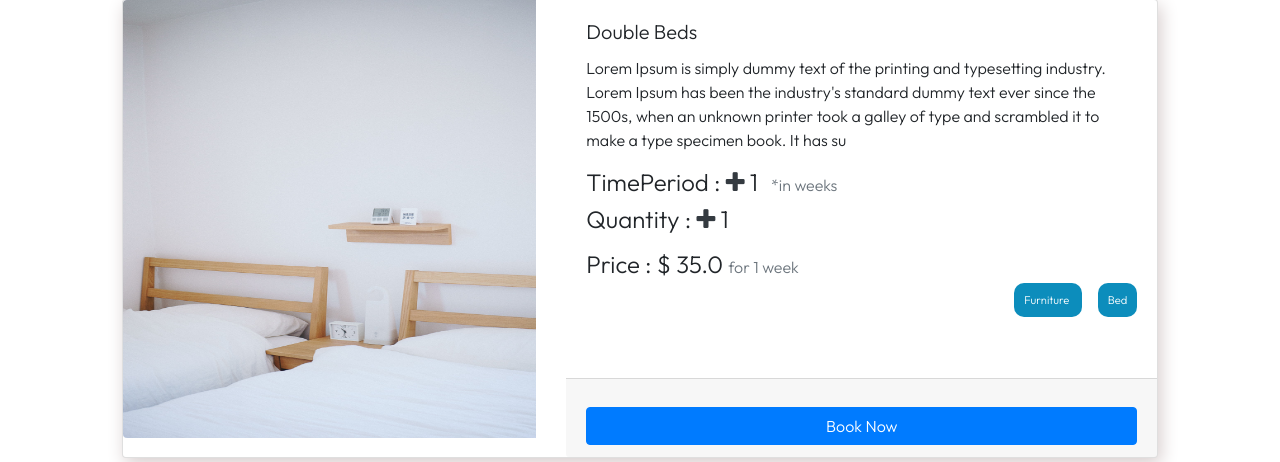
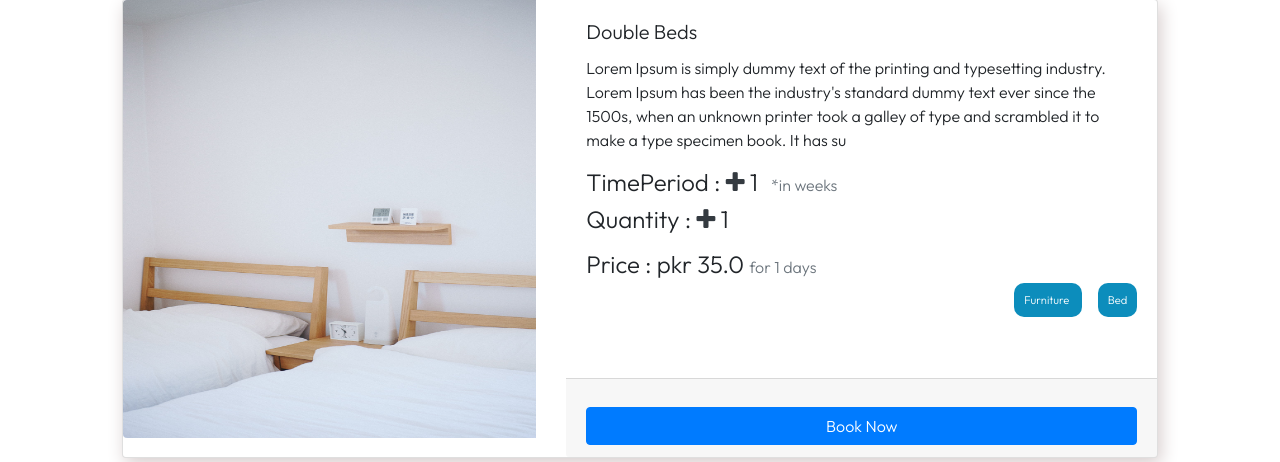
Before and after one commit to rayyanali00/FYP_RentalApp, a Django app: page /users/product_detail/1/ in a window 1280 px wide. Shown: the part 125-587 px from the top of the page. Run offline with Django 3.2, Linux system fonts and the light colour scheme; a user stored in the database is signed in; data comes from the database, SQL or seed files in the repository; both versions use the stored data as it was after the commit; some libraries are stand-ins or nearby versions.

Commit message:
code updated

```diff
--- a/rent_pro/products/models.py
+++ b/rent_pro/products/models.py
@@ -15,7 +15,7 @@ class Category(models.Model):
         ("Furniture","Furniture"),
         ("ElectricAppliances","ElectricAppliances"),
         ("FitnessEquipment","FitnessEquipment"),
-        ("Crockery","Crockery")
+        ("Crockery","Crockery"),
     )
     cat_name = models.CharField(max_length=255,null=True,blank=True,choices=CATEGORY)
 
--- a/rent_pro/products/templates/product/product_detail.html
+++ b/rent_pro/products/templates/product/product_detail.html
@@ -18,7 +18,7 @@
                                 style="font-size: 1rem;">*in weeks</span></h4>
                         <!-- <h4>Quantity : <input type="number" class="form-control w-25 d-inline" name="quantity" id="qty" value="1" max="{{product.product_quantity}}" min="1"></h4> -->
                         <h4>Quantity : <i class="fa fa-plus add-qty text-dark" aria-hidden="true"></i> <span class="quantity">1</span> <i class="fa fa-minus text-dark sub-qty" aria-hidden="true"></i></h4>
-                        <h4 class="mt-3">Price : $ <span class="price">{{product.product_price}}</span> <span class="text-muted" style="font-size: 1rem;">for <span class="week"></span> week</span>
+                        <h4 class="mt-3">Price : pkr <span class="price">{{product.product_price}}</span> <span class="text-muted" style="font-size: 1rem;">for <span class="week"></span> days</span>
                         </h4>
                         <div class="text-end">
                             <span class="tag text-center mx-3">
```
Also changed, not shown: rent_pro/db.sqlite3.
